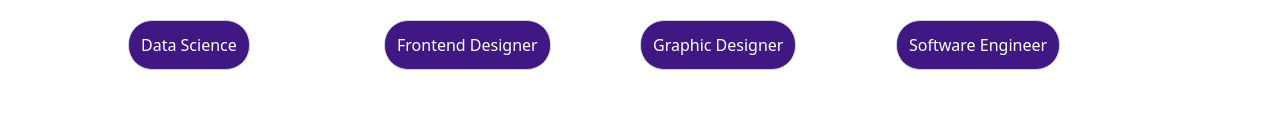
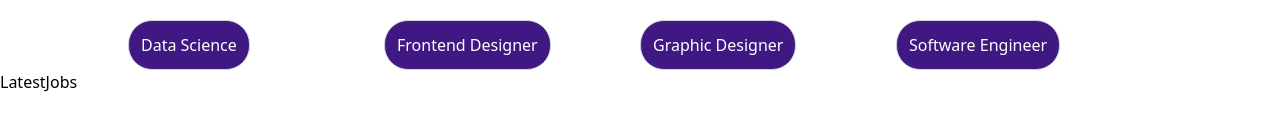
Before and after one commit to dhruvv224/job-hunter, a React (Create React App) app: page / in a window 1280 px wide. Shown: the part 464-594 px from the top of the page. Built offline with nearby package versions, Linux system fonts and the light colour scheme.

Commit message:
latestjobs

```diff
--- /dev/null
+++ b/src/Components/LatestJobs.jsx
@@ -0,0 +1,9 @@
+import React from 'react'
+
+const LatestJobs = () => {
+  return (
+    <div>LatestJobs</div>
+  )
+}
+
+export default LatestJobs
--- a/src/Components/Pages/Home.jsx
+++ b/src/Components/Pages/Home.jsx
@@ -1,12 +1,14 @@
 import React from 'react'
 import Herosection from '../Herosection'
 import CategoryCarousel from '../CategoryCarousel'
+import LatestJobs from '../LatestJobs'
 
 const Home = () => {
   return (
     <div>
       <Herosection/>
       <CategoryCarousel/>
+      <LatestJobs/>
     </div>
   )
 }
```
